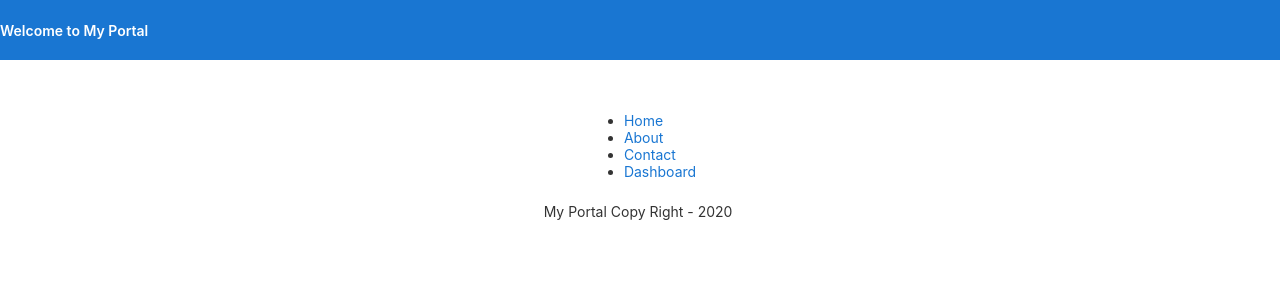
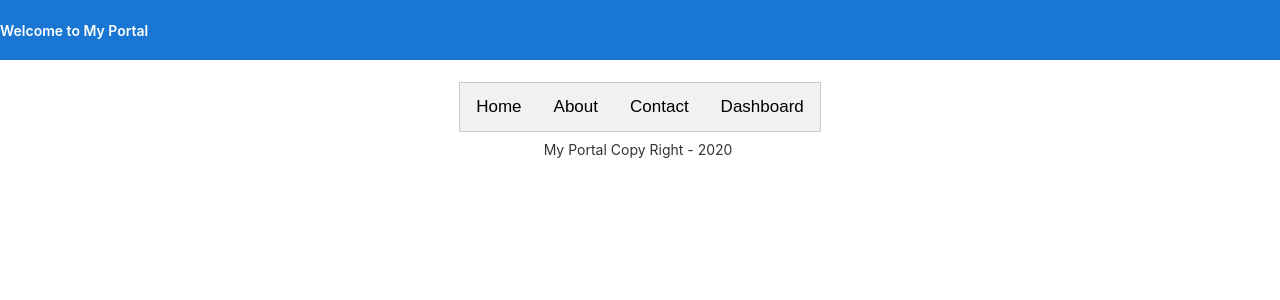
Before and after one commit to Kuruvilla83/Angular-Tutorial--My-Portal, an Angular app: page / in a window 1280 px wide. Shown: the top 300 px of the page. Built offline with nearby package versions, Linux system fonts and the light colour scheme.

Commit message:
tabimplimentation

```diff
--- a/src/app/app.component.css
+++ b/src/app/app.component.css
@@ -287,3 +287,40 @@
       visibility: hidden;
     }
   }
+
+  /* Style the tab */
+.tab {
+  overflow: hidden;
+  border: 1px solid #ccc;
+  background-color: #f1f1f1;
+}
+
+/* Style the buttons inside the tab */
+.tab button {
+  background-color: inherit;
+  float: left;
+  border: none;
+  outline: none;
+  cursor: pointer;
+  padding: 14px 16px;
+  transition: 0.3s;
+  font-size: 17px;
+}
+
+/* Change background color of buttons on hover */
+.tab button:hover {
+  background-color: #ddd;
+}
+
+/* Create an active/current tablink class */
+.tab button.active {
+  background-color: #ccc;
+}
+
+/* Style the tab content */
+.tabcontent {
+  display: none;
+  padding: 6px 12px;
+  border: 1px solid #ccc;
+  border-top: none;
+}
--- a/src/app/app.component.html
+++ b/src/app/app.component.html
@@ -14,7 +14,7 @@
 
 <div class="content" role="main">
 
-    <div class="card-container">
+    <!--<div class="card-container">
       <ul>
         <li><a [routerLink]="['/home']">Home</a></li>
         <li><a [routerLink]="['/about']">About</a></li>
@@ -22,6 +22,12 @@
         <li><a [routerLink]="['/dashboard']">Dashboard</a></li>
 
       </ul>
+    </div>-->
+    <div class="tab">
+      <button class="tablinks" [routerLink]="['/home']">Home</button>
+      <button class="tablinks" [routerLink]="['/about']">About</button>
+      <button class="tablinks" [routerLink]="['/contactus']">Contact</button>
+      <button class="tablinks" [routerLink]="['/dashboard']">Dashboard</button>
     </div>
 
 
```
